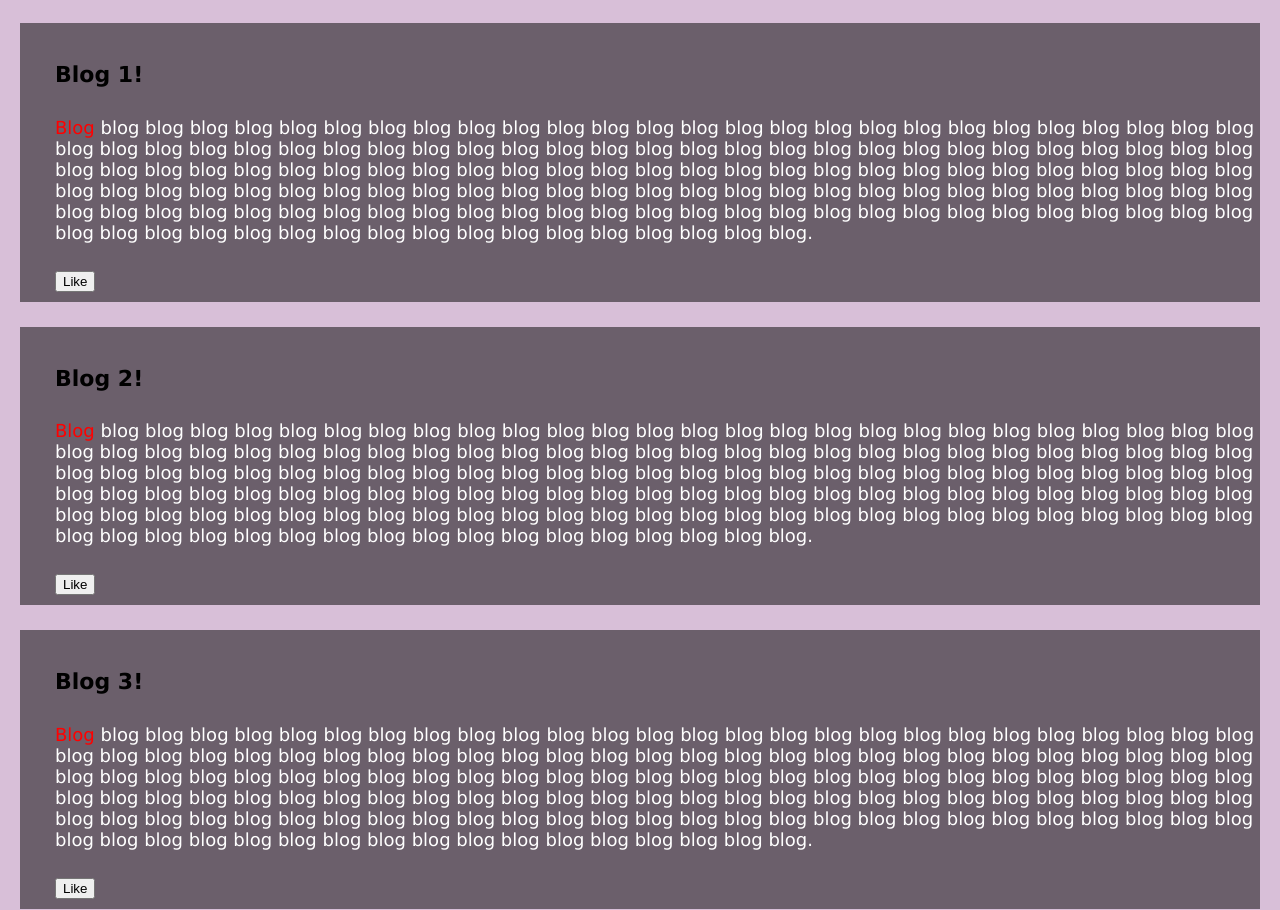
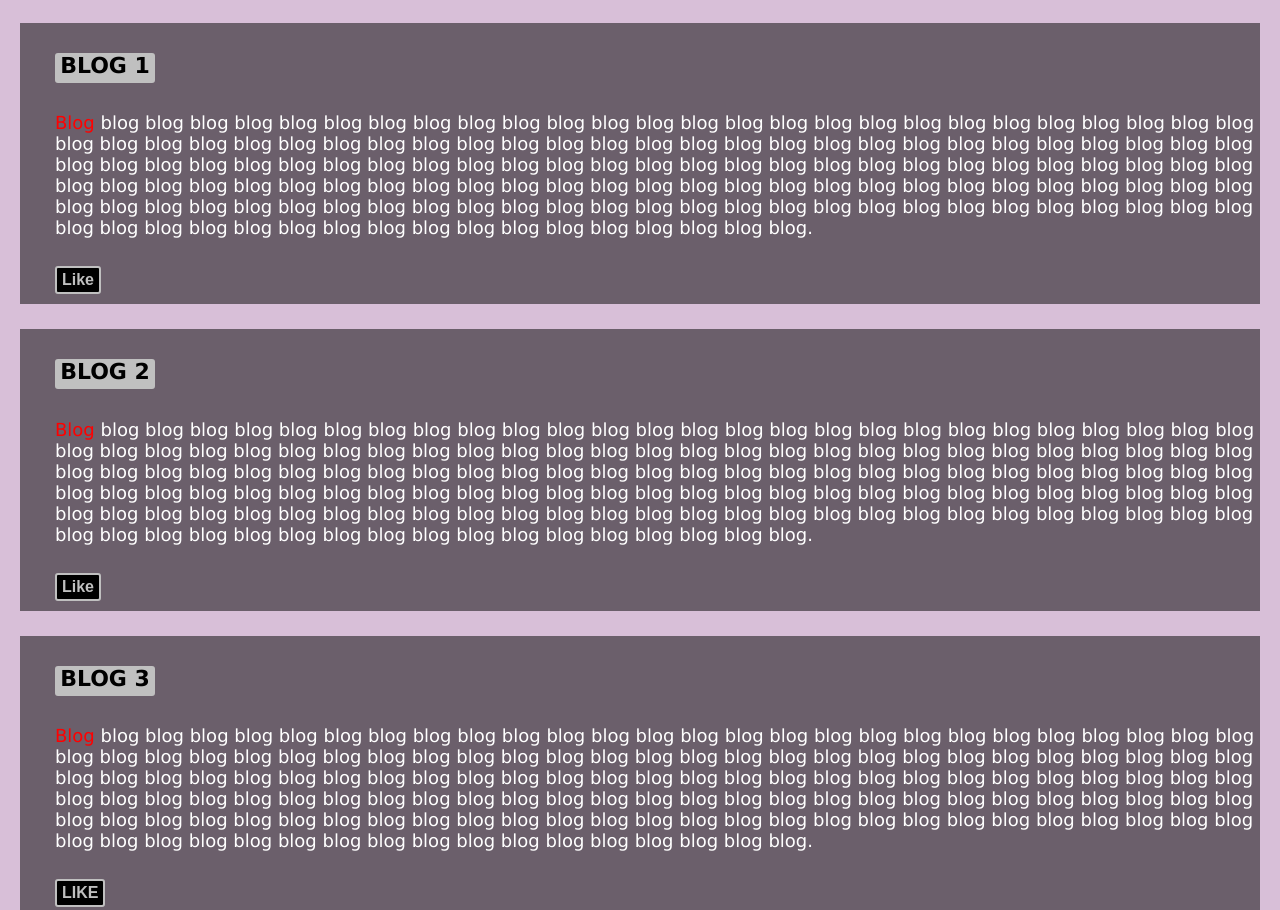
Before and after one commit to Squibakou/Squibakou.github.io, a plain HTML site: page first_site/first_site_index.html in a window 1280 px wide. Shown: the part 532-1442 px from the top of the page. Drawn offline with Linux system fonts and the light colour scheme.

Commit message:
fiddling about

```diff
--- a/first_site/first_site_index.html
+++ b/first_site/first_site_index.html
@@ -3,7 +3,7 @@
 <head>
 	<link rel="stylesheet" type="text/css" href="first_site_stylesheet.css">
 	<title>
-	Hello ML
+	squapple
 	</title>
 	<body>
 		<header>
@@ -22,19 +22,19 @@
 		</ul>
 		</header>
 		<article>
-			<h4>Blog 1!</h4>
+			<h4 class="blogheadings">BLOG 1</h4>
 			<p><span>Blog</span> blog blog blog blog blog blog blog blog blog blog blog blog blog blog blog blog blog blog blog blog blog blog blog blog blog blog blog blog blog blog blog blog blog blog blog blog blog blog blog blog blog blog blog blog blog blog blog blog blog blog blog blog blog blog blog blog blog blog blog blog blog blog blog blog blog blog blog blog blog blog blog blog blog blog blog blog blog blog blog blog blog blog blog blog blog blog blog blog blog blog blog blog blog blog blog blog blog blog blog blog blog blog blog blog blog blog blog blog blog blog blog blog blog blog blog blog blog blog blog blog blog blog blog blog blog blog blog blog blog blog blog blog blog blog blog blog blog blog blog blog blog blog blog blog blog blog blog blog blog blog blog.</p>
 			<button>Like</button>
 		</article>
 		<article>
-			<h4>Blog 2!</h4>
+			<h4 class="blogheadings">BLOG 2</h4>
 			<p><span>Blog</span> blog blog blog blog blog blog blog blog blog blog blog blog blog blog blog blog blog blog blog blog blog blog blog blog blog blog blog blog blog blog blog blog blog blog blog blog blog blog blog blog blog blog blog blog blog blog blog blog blog blog blog blog blog blog blog blog blog blog blog blog blog blog blog blog blog blog blog blog blog blog blog blog blog blog blog blog blog blog blog blog blog blog blog blog blog blog blog blog blog blog blog blog blog blog blog blog blog blog blog blog blog blog blog blog blog blog blog blog blog blog blog blog blog blog blog blog blog blog blog blog blog blog blog blog blog blog blog blog blog blog blog blog blog blog blog blog blog blog blog blog blog blog blog blog blog blog blog blog blog blog blog.</p>
 			<button>Like</button>
 		</article>
 		<article>
-			<h4>Blog 3!</h4>
+			<h4 class="blogheadings">BLOG 3</h4>
 			<p><span>Blog</span> blog blog blog blog blog blog blog blog blog blog blog blog blog blog blog blog blog blog blog blog blog blog blog blog blog blog blog blog blog blog blog blog blog blog blog blog blog blog blog blog blog blog blog blog blog blog blog blog blog blog blog blog blog blog blog blog blog blog blog blog blog blog blog blog blog blog blog blog blog blog blog blog blog blog blog blog blog blog blog blog blog blog blog blog blog blog blog blog blog blog blog blog blog blog blog blog blog blog blog blog blog blog blog blog blog blog blog blog blog blog blog blog blog blog blog blog blog blog blog blog blog blog blog blog blog blog blog blog blog blog blog blog blog blog blog blog blog blog blog blog blog blog blog blog blog blog blog blog blog blog blog.</p>
-			<button>Like</button>
+			<button>LIKE</button>
 		</article>
 		<script>
     $("button").on("click", function() {
--- a/first_site/first_site_stylesheet.css
+++ b/first_site/first_site_stylesheet.css
@@ -85,4 +85,25 @@ span {
 		display: block;
 		font-size: 18px;
 		}
+	button {
+		font-size: 10px;
+		padding: 2px 5px;
+		}
 	}
+	button {
+		border: 2px solid silver;
+		border-radius: 3px;
+		padding: 3px 5px;
+		font-size: 16px;
+		font-weight: bold;
+		background-color: black;
+		color: silver;
+	}
+	.blogheadings {
+		background-color: silver;
+		width: 100px;
+		height: 30px;
+		border-radius: 3px;
+		margin-top: 20px;
+		text-align: center;
+	}
```
